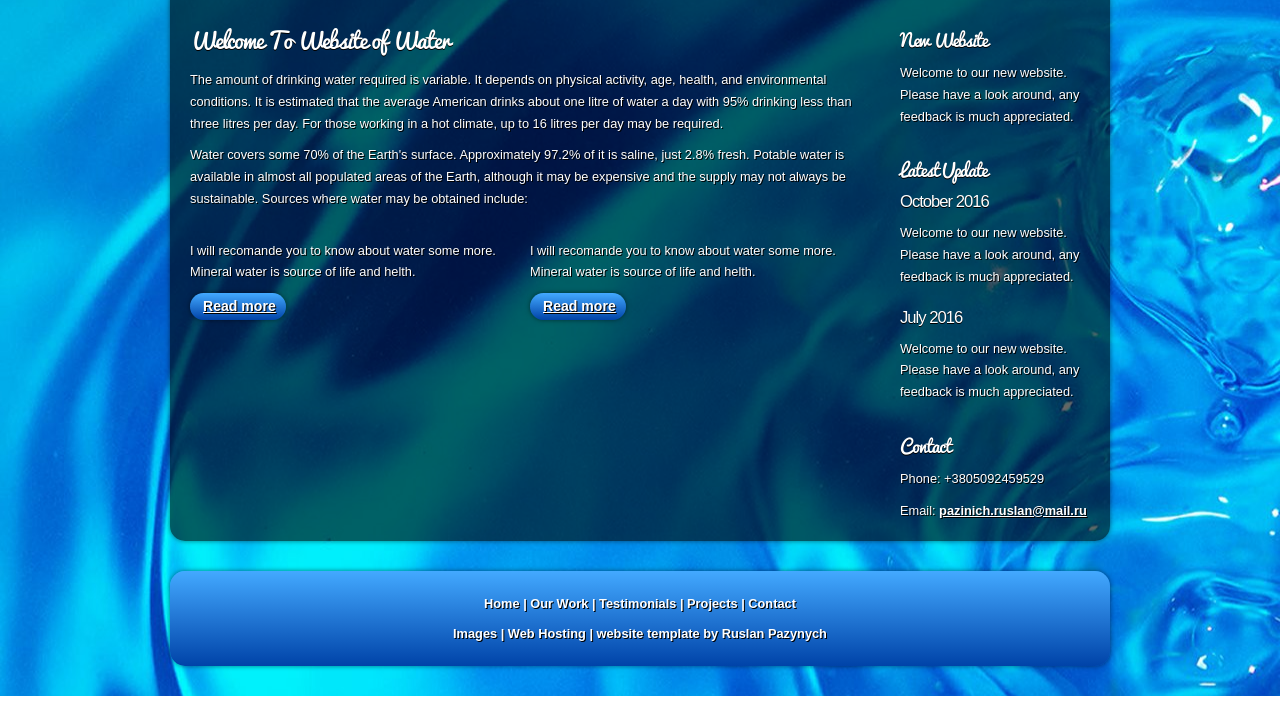
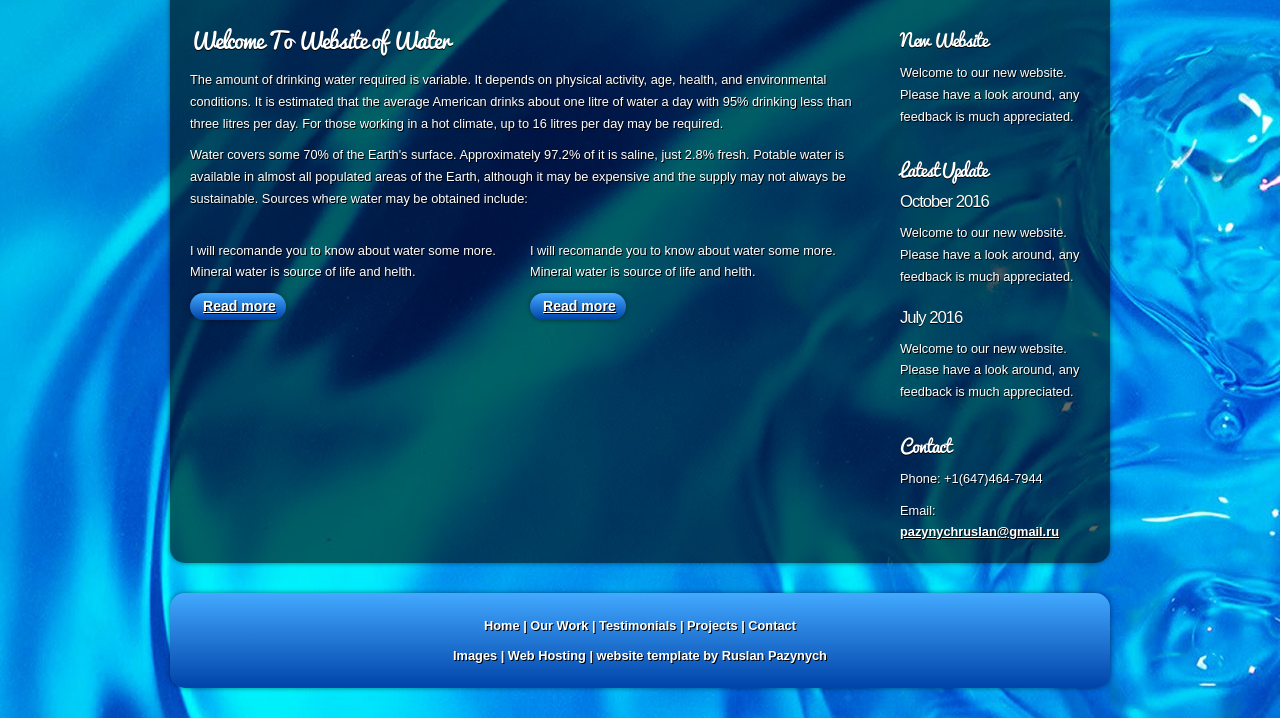
Before and after one commit to Rus31/ww, a plain HTML site: page index.html in a window 1280 px wide. Shown: the part 187-905 px from the top of the page. Before the commit the page ends 883 px from the top, so only its background shows below. Drawn offline with Linux system fonts and the light colour scheme.

Commit message:
Update index.html

```diff
--- a/index.html
+++ b/index.html
@@ -62,8 +62,8 @@
         <div class="sidebar">
           <div class="sidebar_item">
             <h2>Contact</h2>
-            <p>Phone: +3805092459529</p>
-            <p>Email: <a href="mailto:pazinich.rulsan@mail.ru">pazinich.ruslan@mail.ru</a></p>
+            <p>Phone: +1(647)464-7944</p>
+            <p>Email: <a href="mailto:pazynychruslan@gmail.com">pazynychruslan@gmail.ru</a></p>
           </div><!--close sidebar_item-->
         </div><!--close sidebar-->
        </div><!--close sidebar_container-->
```
